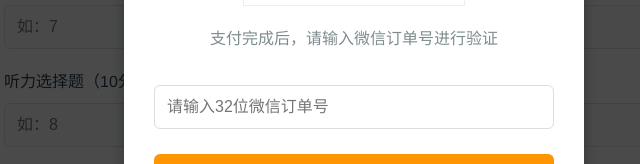
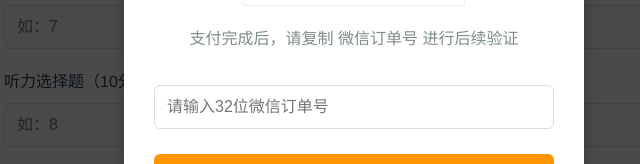
Before and after one commit to aubioinfo/tem4_estimator, a plain HTML site: page index.html in a window 1280 px wide. Both pictures are taken after a click on the button "🔓 解锁估分功能 (¥1.99)". Shown: the part 430-594 px from the top of the page, 286-926 px from the left. Drawn offline with Linux system fonts and the light colour scheme.

Commit message:
index.html

```diff
--- a/index.html
+++ b/index.html
@@ -414,7 +414,7 @@
         <img src="./wechat_qr.jpg" alt="微信付款码" />
       </div>
 
-      <p>支付完成后，请输入微信订单号进行验证</p>
+      <p>支付完成后，请复制 微信订单号 进行后续验证</p>
 
       <div class="order-input-container" id="orderInputContainer">
         <input type="text" id="orderNumber" placeholder="请输入32位微信订单号" maxlength="32">
```
